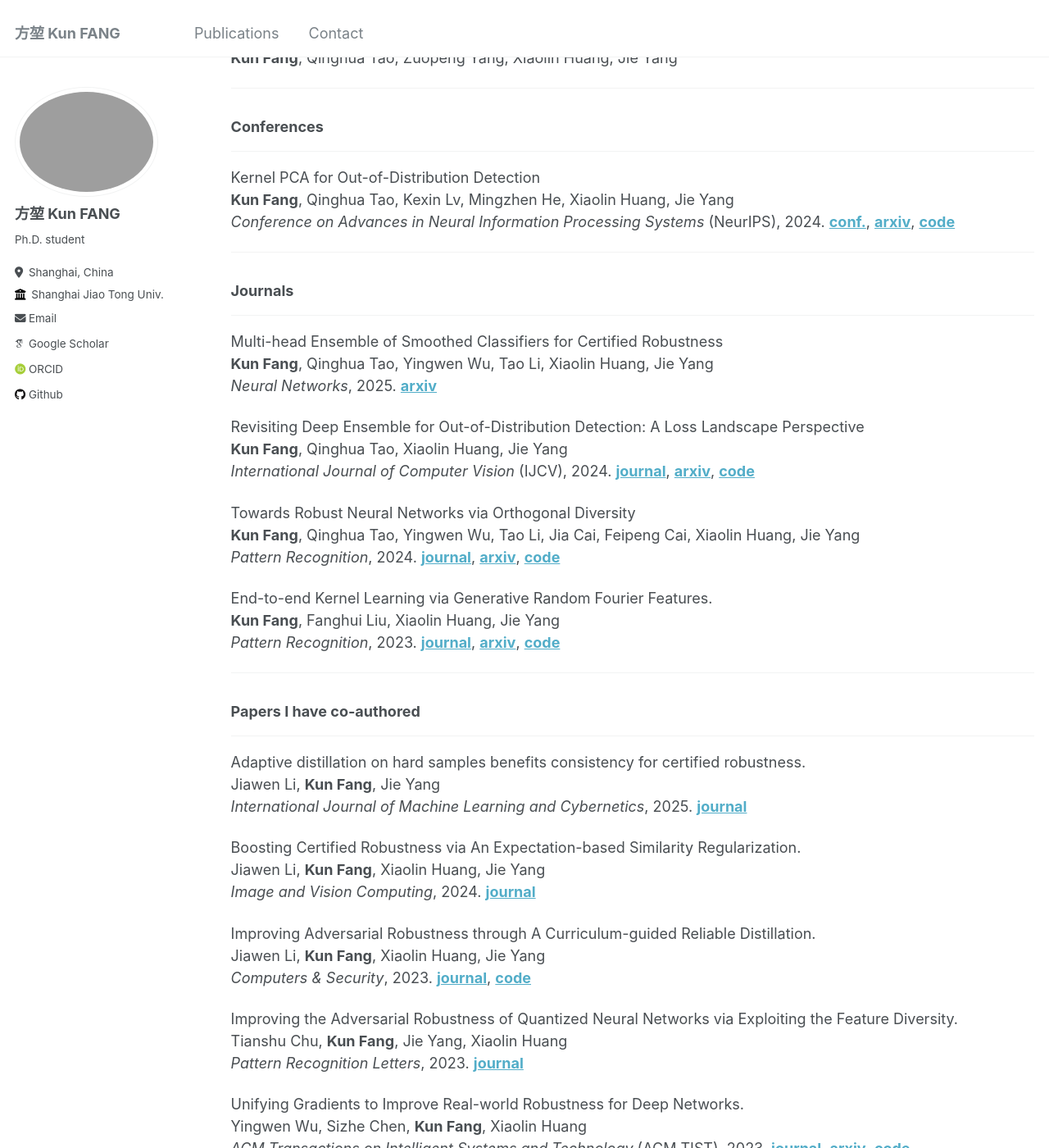
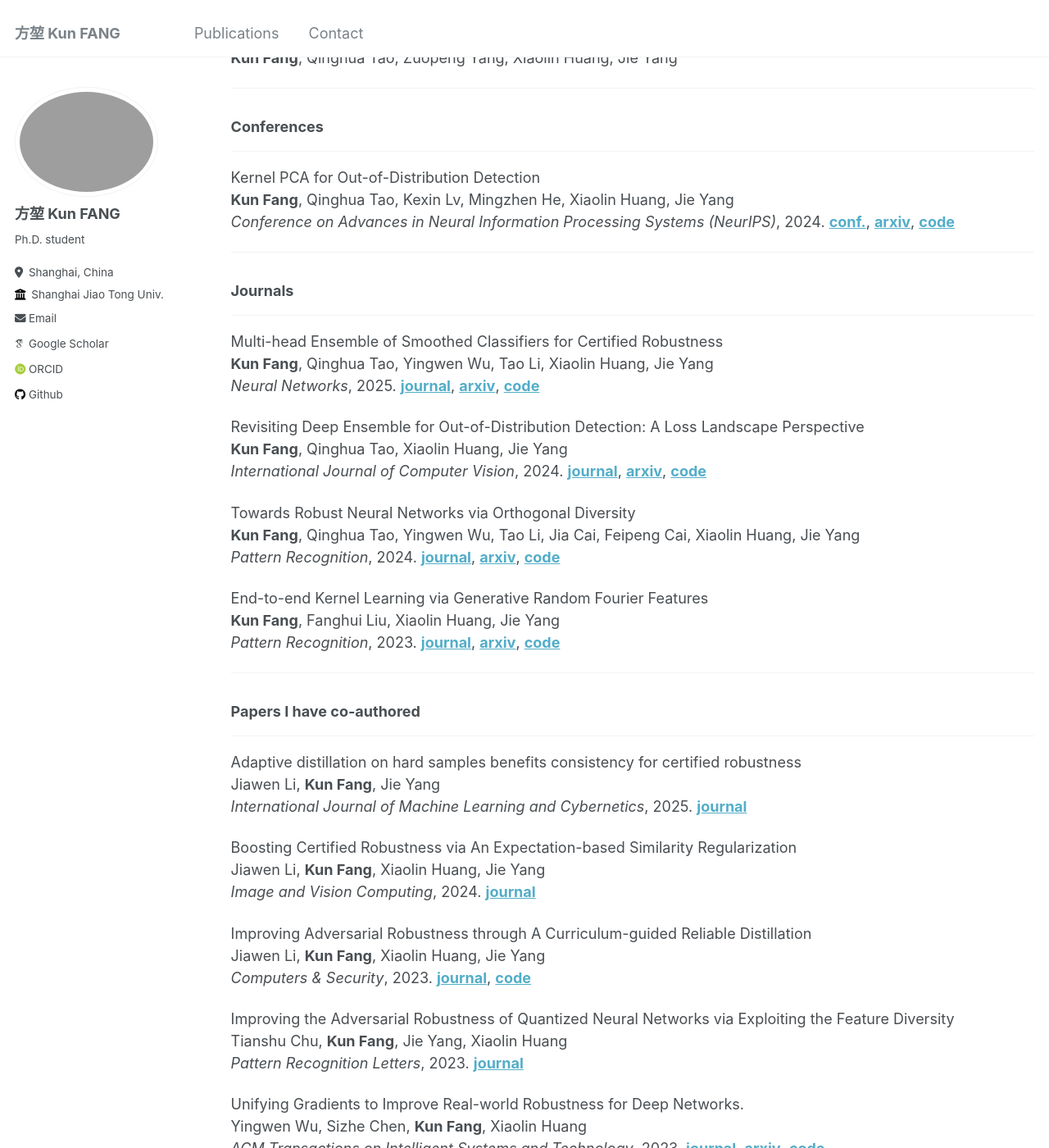
Before and after one commit to fanghenshaometeor/fanghenshaometeor.github.io, a Jekyll site: the page built from _pages/publications.md, in a window 1280 px wide and 1400 px high, scrolled down 313 px. Shown: the whole window at 82% size. Built offline with Jekyll 4.4.1, drawn with Linux system fonts in a browser that asks for light colours; some web fonts are replaced; some of the changed text lies outside the part shown.

Commit message:
update-pub

```diff
--- a/_pages/publications.md
+++ b/_pages/publications.md
@@ -30,7 +30,7 @@ Beyond Perceptual Distances: Rethinking Disparity Assessment for Out-of-Distribu
 ---
 Kernel PCA for Out-of-Distribution Detection
 **Kun Fang**, Qinghua Tao, Kexin Lv, Mingzhen He, Xiaolin Huang, Jie Yang
-*Conference on Advances in Neural Information Processing Systems* (NeurIPS), 2024. **[conf.](https://papers.nips.cc/paper_files/paper/2024/hash/f2543511e5f4d4764857f9ad833a977d-Abstract-Conference.html)**, **[arxiv](https://arxiv.org/abs/2402.02949)**, **[code](https://github.com/fanghenshaometeor/ood-kernel-pca)**
+*Conference on Advances in Neural Information Processing Systems (NeurIPS)*, 2024. **[conf.](https://papers.nips.cc/paper_files/paper/2024/hash/f2543511e5f4d4764857f9ad833a977d-Abstract-Conference.html)**, **[arxiv](https://arxiv.org/abs/2402.02949)**, **[code](https://github.com/fanghenshaometeor/ood-kernel-pca)**
 
 ---
 
@@ -39,17 +39,17 @@ Kernel PCA for Out-of-Distribution Detection
 
 Multi-head Ensemble of Smoothed Classifiers for Certified Robustness
 **Kun Fang**, Qinghua Tao, Yingwen Wu, Tao Li, Xiaolin Huang, Jie Yang
-*Neural Networks*, 2025. **[arxiv](https://arxiv.org/abs/2211.10882)**
+*Neural Networks*, 2025. **[journal](https://doi.org/10.1016/j.neunet.2025.107426)**, **[arxiv](https://arxiv.org/abs/2211.10882)**, **[code](https://github.com/fanghenshaometeor/smoothed-multihead-ensemble)**
 
 Revisiting Deep Ensemble for Out-of-Distribution Detection: A Loss Landscape Perspective
 **Kun Fang**, Qinghua Tao, Xiaolin Huang, Jie Yang
-*International Journal of Computer Vision* (IJCV), 2024. **[journal](https://doi.org/10.1007/s11263-024-02156-x)**, **[arxiv](https://arxiv.org/abs/2310.14227)**, **[code](https://github.com/fanghenshaometeor/ood-mode-ensemble)**
+*International Journal of Computer Vision*, 2024. **[journal](https://doi.org/10.1007/s11263-024-02156-x)**, **[arxiv](https://arxiv.org/abs/2310.14227)**, **[code](https://github.com/fanghenshaometeor/ood-mode-ensemble)**
 
 Towards Robust Neural Networks via Orthogonal Diversity
 **Kun Fang**, Qinghua Tao, Yingwen Wu, Tao Li, Jia Cai, Feipeng Cai, Xiaolin Huang, Jie Yang
-*Pattern Recognition*, 2024. **[journal](https://doi.org/10.1016/j.patcog.2024.110281)**, **[arxiv](https://arxiv.org/abs/2010.12190)**, **[code](https://github.com/fanghenshaometeor/DIversity-via-Orthogonality)** <!--, **[read more](/publication/2024-02-17-paper-title-number-4)**-->
+*Pattern Recognition*, 2024. **[journal](https://doi.org/10.1016/j.patcog.2024.110281)**, **[arxiv](https://arxiv.org/abs/2010.12190)**, **[code](https://github.com/fanghenshaometeor/DIversity-via-Orthogonality)**
 
-End-to-end Kernel Learning via Generative Random Fourier Features.
+End-to-end Kernel Learning via Generative Random Fourier Features
 **Kun Fang**, Fanghui Liu, Xiaolin Huang, Jie Yang
 *Pattern Recognition*, 2023. **[journal](https://doi.org/10.1016/j.patcog.2022.109057)**, **[arxiv](https://arxiv.org/abs/2009.04614)**, **[code](https://github.com/fanghenshaometeor/GenerativeRFF)**<!--, **[read more](/publication/2015-10-01-paper-title-number-3)**-->
 
@@ -58,26 +58,26 @@ End-to-end Kernel Learning via Generative Random Fourier Features.
 ### Papers I have co-authored
 ---
 
-Adaptive distillation on hard samples benefits consistency for certified robustness.
+Adaptive distillation on hard samples benefits consistency for certified robustness
 Jiawen Li, **Kun Fang**, Jie Yang
 *International Journal of Machine Learning and Cybernetics*, 2025. **[journal](https://doi.org/10.1007/s13042-025-02568-2)**
 
-Boosting Certified Robustness via An Expectation-based Similarity Regularization.
+Boosting Certified Robustness via An Expectation-based Similarity Regularization
 Jiawen Li, **Kun Fang**, Xiaolin Huang, Jie Yang
 *Image and Vision Computing*, 2024. **[journal](https://doi.org/10.1016/j.imavis.2024.105272)**
 
-Improving Adversarial Robustness through A Curriculum-guided Reliable Distillation.
+Improving Adversarial Robustness through A Curriculum-guided Reliable Distillation
 Jiawen Li, **Kun Fang**, Xiaolin Huang, Jie Yang
 *Computers & Security*, 2023. **[journal](https://doi.org/10.1016/j.cose.2023.103411)**, **[code](https://github.com/kevinlee26/kevin_first)**
 
-Improving the Adversarial Robustness of Quantized Neural Networks via Exploiting the Feature Diversity.
+Improving the Adversarial Robustness of Quantized Neural Networks via Exploiting the Feature Diversity
 Tianshu Chu, **Kun Fang**, Jie Yang, Xiaolin Huang
 *Pattern Recognition Letters*, 2023. **[journal](https://doi.org/10.1016/j.patrec.2023.10.024)**
 
 Unifying Gradients to Improve Real-world Robustness for Deep Networks.
 Yingwen Wu, Sizhe Chen, **Kun Fang**, Xiaolin Huang
-*ACM Transactions on Intelligent Systems and Technology* (ACM TIST), 2023. **[journal](https://dl.acm.org/doi/10.1145/3617895)**, **[arxiv](https://arxiv.org/abs/2208.06228)**, **[code](https://github.com/snowien/UniG-pytorch)**
+*ACM Transactions on Intelligent Systems and Technology*, 2023. **[journal](https://dl.acm.org/doi/10.1145/3617895)**, **[arxiv](https://arxiv.org/abs/2208.06228)**, **[code](https://github.com/snowien/UniG-pytorch)**
 
 Subspace Adversarial Learning.
 Tao Li, Yingwen Wu, Sizhe Chen, **Kun Fang**, Xiaolin Huang
-*IEEE/CVF Conference on Computer Vision and Pattern Recognition* (CVPR), 2022. **[conf.](https://openaccess.thecvf.com/content/CVPR2022/html/Li_Subspace_Adversarial_Training_CVPR_2022_paper)**, **[arxiv](https://arxiv.org/abs/2111.12229)**, **[code](https://github.com/nblt/sub-at)**
+*IEEE/CVF Conference on Computer Vision and Pattern Recognition (CVPR)*, 2022. **[conf.](https://openaccess.thecvf.com/content/CVPR2022/html/Li_Subspace_Adversarial_Training_CVPR_2022_paper)**, **[arxiv](https://arxiv.org/abs/2111.12229)**, **[code](https://github.com/nblt/sub-at)**
```
